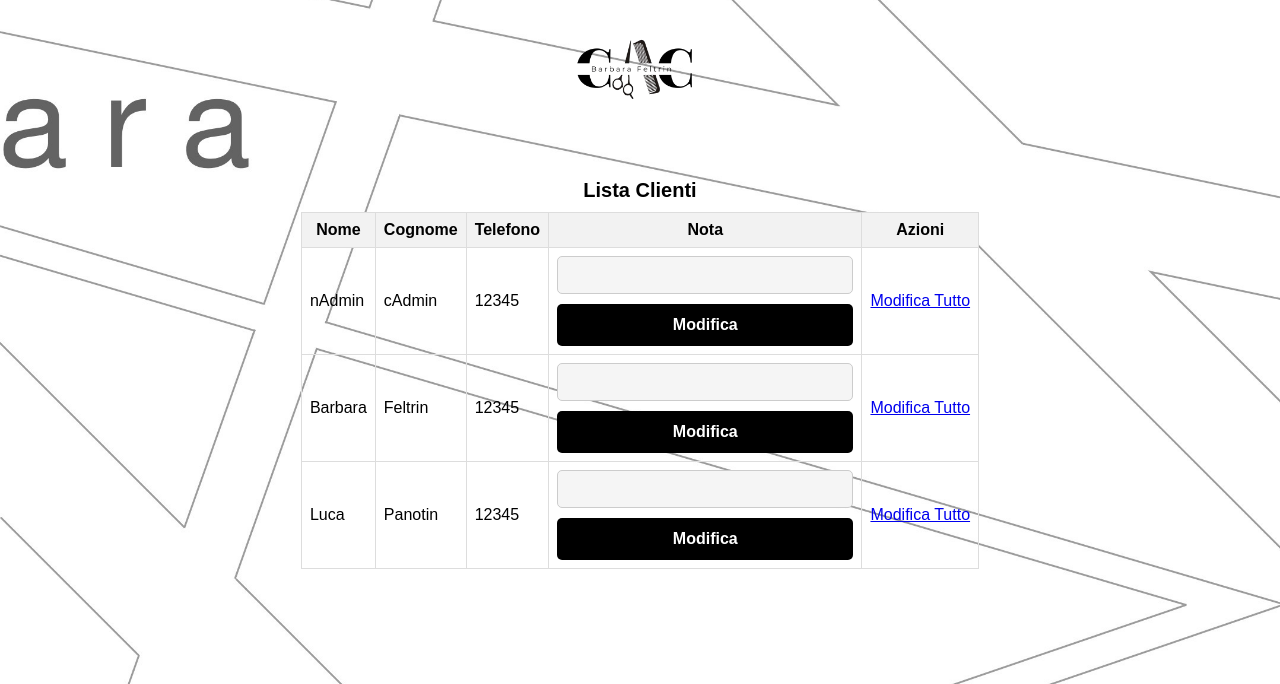
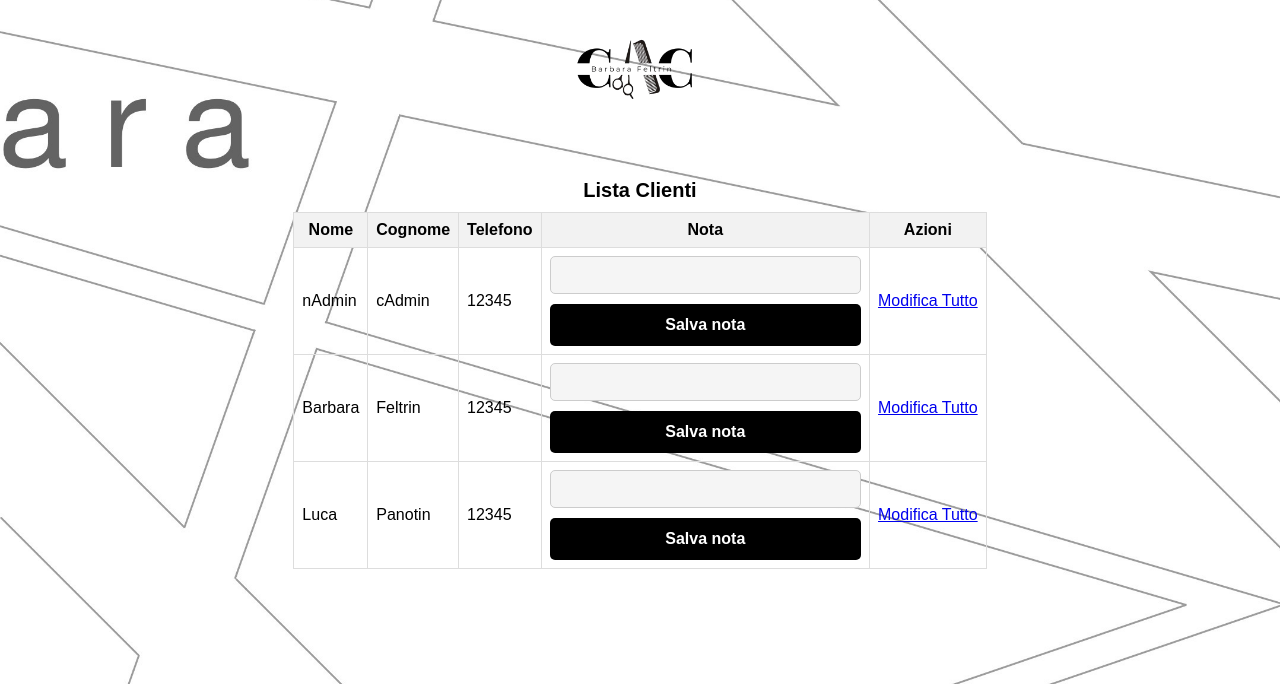
Before and after one commit to LorenzoDelPuppo/CC-Software, a PHP site: page /lista_clienti.php in a window 1280 px wide. Shown: the part 156-840 px from the top of the page. Run offline with PHP 8.4, Linux system fonts and the light colour scheme; a user stored in the database is signed in; data comes from the database, SQL or seed files in the repository.

Commit message:
lista_cliente funzionamneto aggiunta nota ma non funziona il modifica tutto

```diff
--- a/lista_clienti.php
+++ b/lista_clienti.php
@@ -9,6 +9,20 @@ if (!isset($_SESSION['email'])) {
 
 require_once 'connect.php';
 
+// Se l'utente ha inviato un nuovo valore per la nota, aggiorniamo nel database
+if ($_SERVER['REQUEST_METHOD'] === 'POST' && isset($_POST['nota']) && isset($_POST['customer_id'])) {
+    $nota = $_POST['nota'];
+    $customer_id = $_POST['customer_id'];
+
+    // Prepara l'update
+    $sql = "UPDATE Customer SET nota = ? WHERE customer_id = ?";
+    $stmt = $conn->prepare($sql);
+    $stmt->bind_param("si", $nota, $customer_id);
+    $stmt->execute();
+    $stmt->close();
+}
+
+// Recupera tutti i clienti dal database
 $sql = "SELECT customer_id, fName, lName, phoneN, nota FROM Customer";
 $result = $conn->query($sql);
 ?>
@@ -49,11 +63,11 @@ $result = $conn->query($sql);
                             <td><?php echo htmlspecialchars($row['lName']); ?></td>
                             <td><?php echo htmlspecialchars($row['phoneN']); ?></td>
                             <td>
-                                <!-- Form inline per aggiornare la nota e passare l'ID alla pagina di modifica -->
-                                <form action="modifica_cliente.php" method="get">
-                                    <input type="hidden" name="id" value="<?php echo $row['customer_id']; ?>">
-                                    <input type="text" name="nota" value="<?php echo htmlspecialchars($row['nota']); ?>">
-                                    <button type="submit">Modifica</button>
+                                <!-- Form inline per aggiornare la nota e passare l'ID alla stessa pagina -->
+                                <form action="lista_clienti.php" method="POST">
+                                    <input type="hidden" name="customer_id" value="<?php echo $row['customer_id']; ?>">
+                                    <input type="text" name="nota" value="<?php echo htmlspecialchars($row['nota'] ?? ''); ?>">
+                                    <button type="submit">Salva nota</button>
                                 </form>
                             </td>
                             <td>
```
